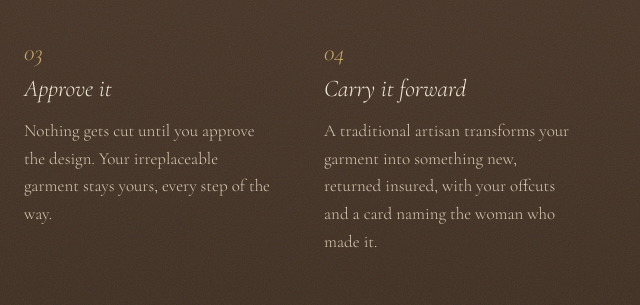
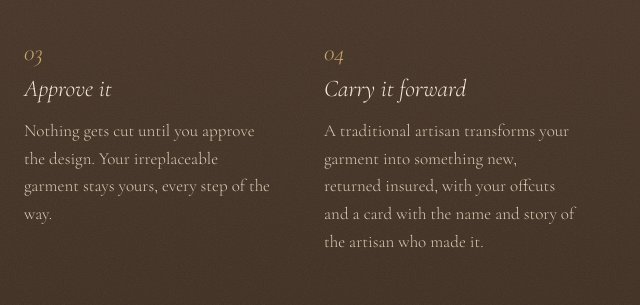
Before and after one commit to Inciiii/Virasat, a plain HTML site: page index.html in a window 1280 px wide. Shown: the part 1435-1740 px from the top of the page, 640-1280 px from the left. Drawn offline with nearby package versions, Linux system fonts and the light colour scheme.

Commit message:
Enhance step 4 description with artisan details
Updated the description for step 4 to include the artisan's name and story.

```diff
--- a/index.html
+++ b/index.html
@@ -327,7 +327,7 @@ const STEPS = [
   ['01','Send it to us','Send your treasured sari, dupatta or other traditional garment to Virasat. We\'ll take care of it from there.'],
   ['02','See your mockups','We show you exactly how your own fabric could become a contemporary piece before anything is cut.'],
   ['03','Approve it','Nothing gets cut until you approve the design. Your irreplaceable garment stays yours, every step of the way.'],
-  ['04','Carry it forward','A traditional artisan transforms your garment into something new, returned insured, with your offcuts and a card naming the woman who made it.']
+  ['04','Carry it forward','A traditional artisan transforms your garment into something new, returned insured, with your offcuts and a card with the name and story of the artisan who made it.']
 ];
 document.getElementById('steps').innerHTML = STEPS.map(([n,t,d]) => `
   <div>
```
